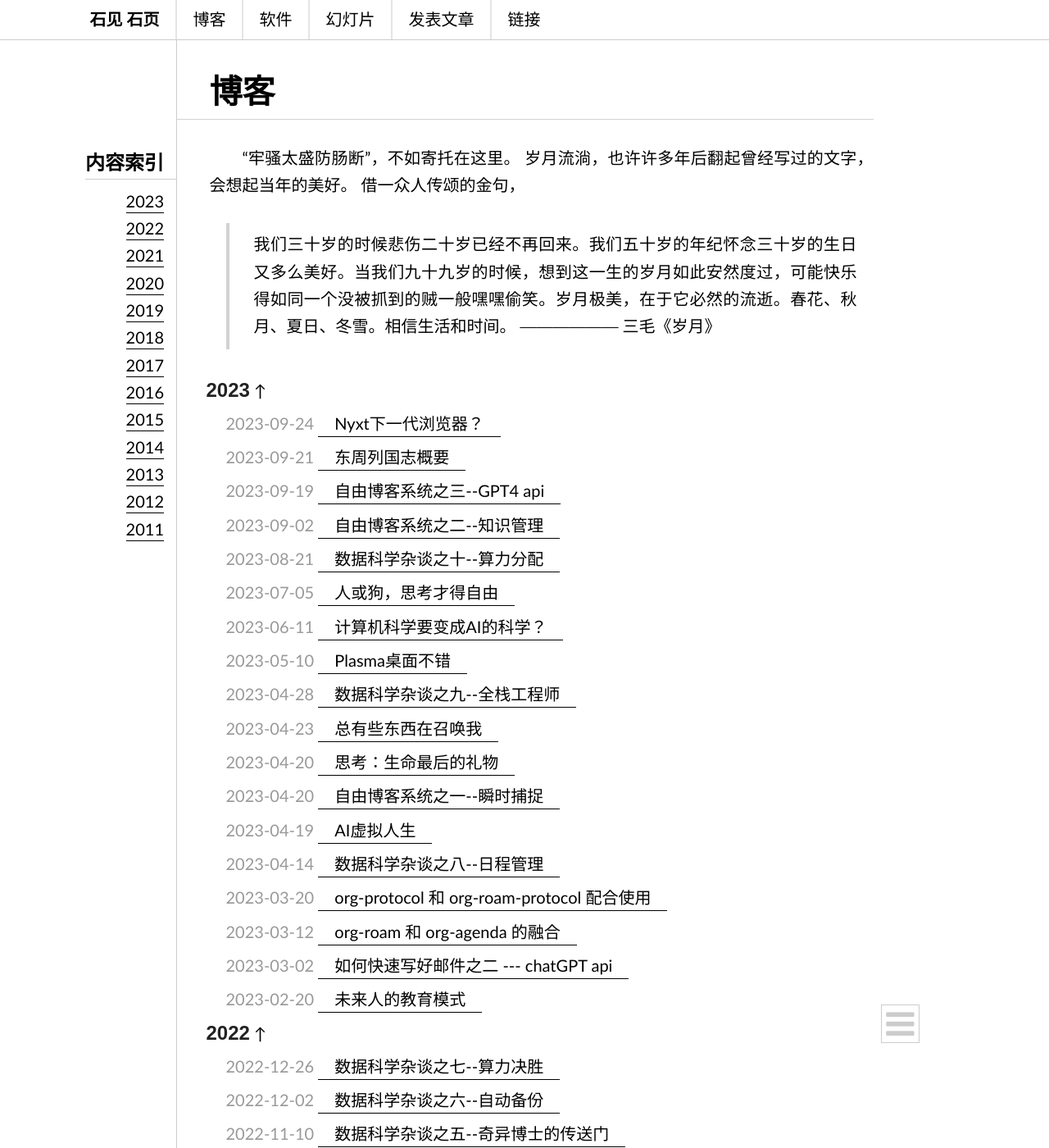
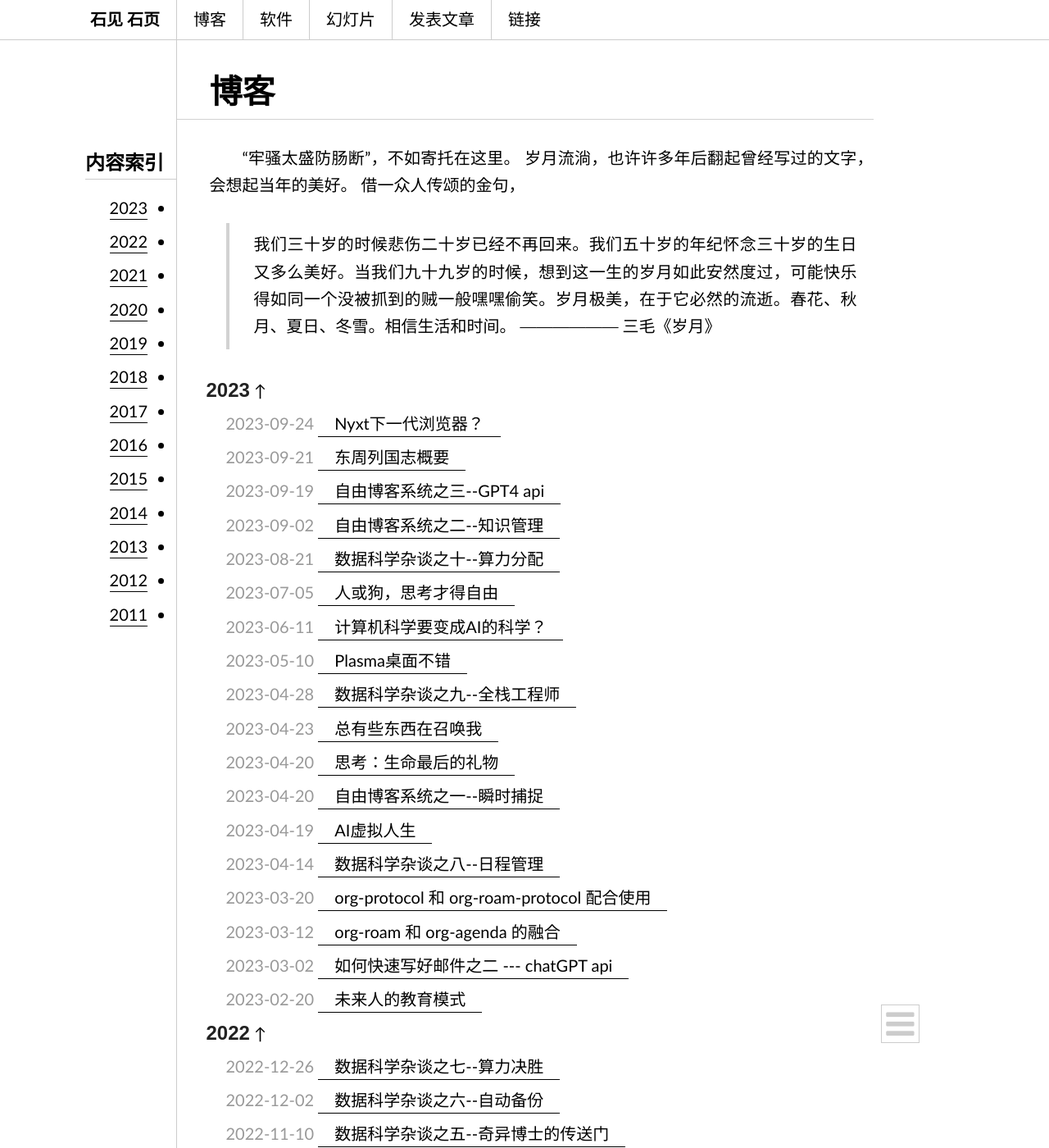
Before and after one commit to dustincys/cn, a Jekyll site: the page built from blog/index.md, in a window 1280 px wide and 1400 px high. Shown: the whole window at 82% size. Built offline with Jekyll 4.4.1, drawn with Linux system fonts in a browser that asks for light colours; nearby versions of some CDN libraries; comment, search, counter and statistics services are not loaded.

Commit message:
modify toc

```diff
--- a/_includes/toc.md
+++ b/_includes/toc.md
@@ -21,12 +21,12 @@ $(document).ready(function() {
     if (!no_back_to_top_links && this_level === highest_level) {
       $(header).addClass('top-level-header').after(return_to_top)
     }
-    <!-- if (this_level === level) // same level as before; same indenting -->
-      html += "<a href='#" + header.id + "'>" + header.innerHTML + "</a><br  style='margin:0.5em 0; display:block;' />";
-    <!-- else if (this_level < level) // higher level than before; end parent ol -->
-      <!-- html += "</ul></li><li><a href='#" + header.id + "'>" + header.innerHTML + "</a>"; -->
-    <!-- else if (this_level > level) // lower level than before; expand the previous to contain a ol -->
-      <!-- html += "<ul><li><a href='#" + header.id + "'>" + header.innerHTML + "</a>"; -->
+    if (this_level === level) // same level as before; same indenting
+      html += "<li><a href='#" + header.id + "'>" + header.innerHTML + "</a>";
+    else if (this_level < level) // higher level than before; end parent ol
+      html += "</ul></li><li><a href='#" + header.id + "'>" + header.innerHTML + "</a>";
+    else if (this_level > level) // lower level than before; expand the previous to contain a ol
+      html += "<ul><li><a href='#" + header.id + "'>" + header.innerHTML + "</a>";
     level = this_level; // update for the next one
   });
   html += "</ul>";
--- a/_layouts/page.html
+++ b/_layouts/page.html
@@ -4,12 +4,14 @@ layout: default
 <div class="headline" >
 <nav class="cbp-spmenu cbp-spmenu-vertical" id="cbp-spmenu-s1">
 	  <!-- <p><img class="miniAvata" src="//dustincys.github.io/media/avatar/mini.jpg" ></img></p> -->
-	  <a title="砚硕" class="anav" href="{{ site.url }}/" style="font-weight:bold;">石见 石页</a>
-    <a title="博客" class="anav" href="{{ site.url }}/blog/">博客</a>
-	  <a title="软件" class="anav" href="{{ site.url }}/software/">软件</a>
-	  <a title="幻灯片" class="anav" href="{{ site.url }}/ppt/">幻灯片</a>
-	  <a title="发表文章" class="anav" href="{{ site.url }}/publication/">发表文章</a>
-	  <a title="链接" class="anav" href="{{ site.url }}/links/">链接</a>
+	  <a title="砚硕" id="myname" href="{{ site.url }}/" style="font-weight:bold;">石见 石页</a>
+    <div id="titlepages">
+        <a title="博客" class="anav" href="{{ site.url }}/blog/">博客</a>
+        <a title="软件" class="anav" href="{{ site.url }}/software/">软件</a>
+        <a title="幻灯片" class="anav" href="{{ site.url }}/ppt/">幻灯片</a>
+        <a title="发表文章" class="anav" href="{{ site.url }}/publication/">发表文章</a>
+        <a title="链接" class="anav" href="{{ site.url }}/links/">链接</a>
+    </div>
 </nav>
 </div>
 <div id="container">
--- a/media/css/cnstyle.css
+++ b/media/css/cnstyle.css
@@ -36,7 +36,7 @@ hr.style1{border: 0;height: 1px;background-image: -webkit-linear-gradient(left,
 div.toc-header{position: absolute; left: calc(50% - 425px); transform: translateX(-100%); text-align: right;max-width:200px;}
 nav{font-family:'source-han-serif-sc','Source Han Serif SC','Source Han Serif CN','Source Han Serif TC','Source Han Serif TW','Source Han Serif','Songti SC','仿宋','FangSong','NSimSun',"Microsoft YaHei";font-size:20px;text-transform:uppercase;text-align:center;}
 nav a{display:block;padding:14px 20px;color:#000000;border-bottom:none;}
-.anav + .anav {border-left: 1px solid #ccc;}
+.anav{border-left: 1px solid #ccc;}
 nav a:hover{background-color:#777777;text-decoration:none;color:#f9f9f9; -webkit-transition:color .2s linear;}
 h1{font-family:'source-han-serif-sc','Source Han Serif SC','Source Han Serif CN','Source Han Serif TC','Source Han Serif TW','Source Han Serif',"楷体",sans-serif,'Snippet','Hiragino Sans GB','Songti SC','仿宋','FangSong','NSimSun',"Microsoft YaHei";font-size:1.6em;color:#000;}
 h2{font-family:'source-han-serif-sc','Source Han Serif SC','Source Han Serif CN','Source Han Serif TC','Source Han Serif TW','Source Han Serif',"Snippet","Hiragino Sans GB","楷体",sans-serif,'Snippet','Hiragino Sans GB','Songti SC','仿宋','FangSong','NSimSun',"Microsoft YaHei";font-size:1.4em;color:#111;padding:0.5em 0;}
@@ -73,13 +73,18 @@ div.item{ text-align:left; }
 .shareto { max-width: 100%; display: block; }
 .shareto span { float: left; padding-right: 15px; line-height: 1.667; }
 .meta{ margin: 0.5em 1em 0.5em 1em; padding-left: 1.5em; border-left: 4px solid #D2D2D2; }
-.toc > ul{ padding:0.5em 15px 0 0; }
-.toc > ul > li{ padding:0.4em 0em 0em 0em; }
+.toc > ul{ padding:0.5em 15px 0 0; margin-left: 0; }
+.toc > ul ul{ padding:0.5em 15px 0 0; margin-left: 0; }
+.toc > li{ padding:0.5em 15px 0 0; margin-left: 0; }
+.toc > ul > li{ padding:0.4em 0em 0em 0em; direction: rtl;}
 .toc > ul > li > ul{ padding:0.4em 0em 0em 0em; }
+.toc {padding-right:1em;}
 /* hidden menu  */
 .container{ display:none; }
-.cbp-spmenu {position: fixed; left: calc(50% - 425px); transform: translateX(-125.5px); display: flex; flex-direction: row; justify-content: left; top: 0;}
+.cbp-spmenu {position: fixed;top: 0;}
 .headline {position: fixed; left: 0; right: 0; height: 48px; background-color: white; border-bottom: 1px solid #CCC; z-index: 9998;}
+#myname {position: fixed; left: calc(50% - 425px); transform: translateX(-100%);}
+#titlepages {position: fixed; left: calc(50% - 425px); display: inline-flex; flex-direction: row; justify-content: left;}
 .cbp-spmenu h3 { color: #afdefa; font-size: 1.9em; padding: 20px; margin: 0; background: #0d77b6; }
 .cbp-spmenu a { display: block; line-height:1; }
 .cbp-spmenu a:hover { background: #777777; }
```
Also changed, not shown: _layouts/post.html (+8 -6 lines).
